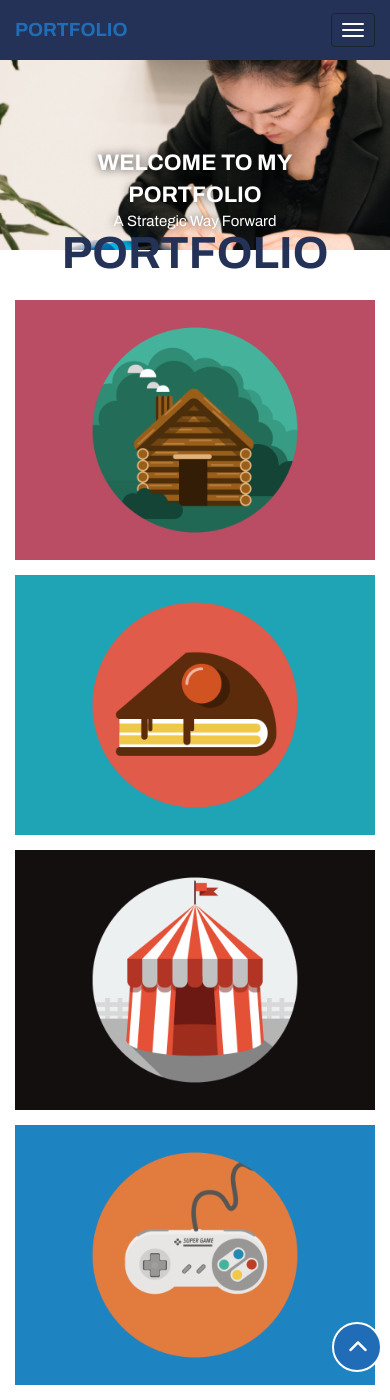
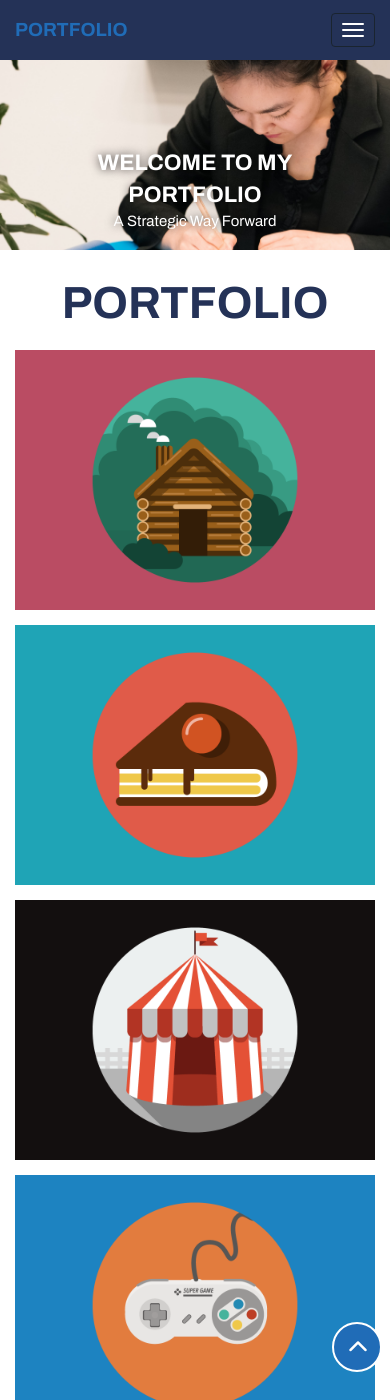
Before and after one commit to Kelly-Portfolio/Kelly-Portfolio.github.io, a Jekyll site: the page built from _posts/2014-07-18-project-1.markdown, in a window 390 px wide and 1400 px high. Built offline with Jekyll 4.4.1, drawn with Linux system fonts in a browser that asks for light colours.

Commit message:
padding 100

```diff
--- a/_includes/css/main.css
+++ b/_includes/css/main.css
@@ -159,7 +159,7 @@ header {
     header {
         height: auto; /* Allow header to adjust height dynamically */
         margin-top: 50px; /* Ensure margin remains consistent with navbar height */
-        padding-bottom: 50px; /* Add padding to ensure content doesn't get cut off, was 20 */
+        padding-bottom: 100px; /* Add padding to ensure content doesn't get cut off, was 20 */
     }
 
     header .image-container img {
```
